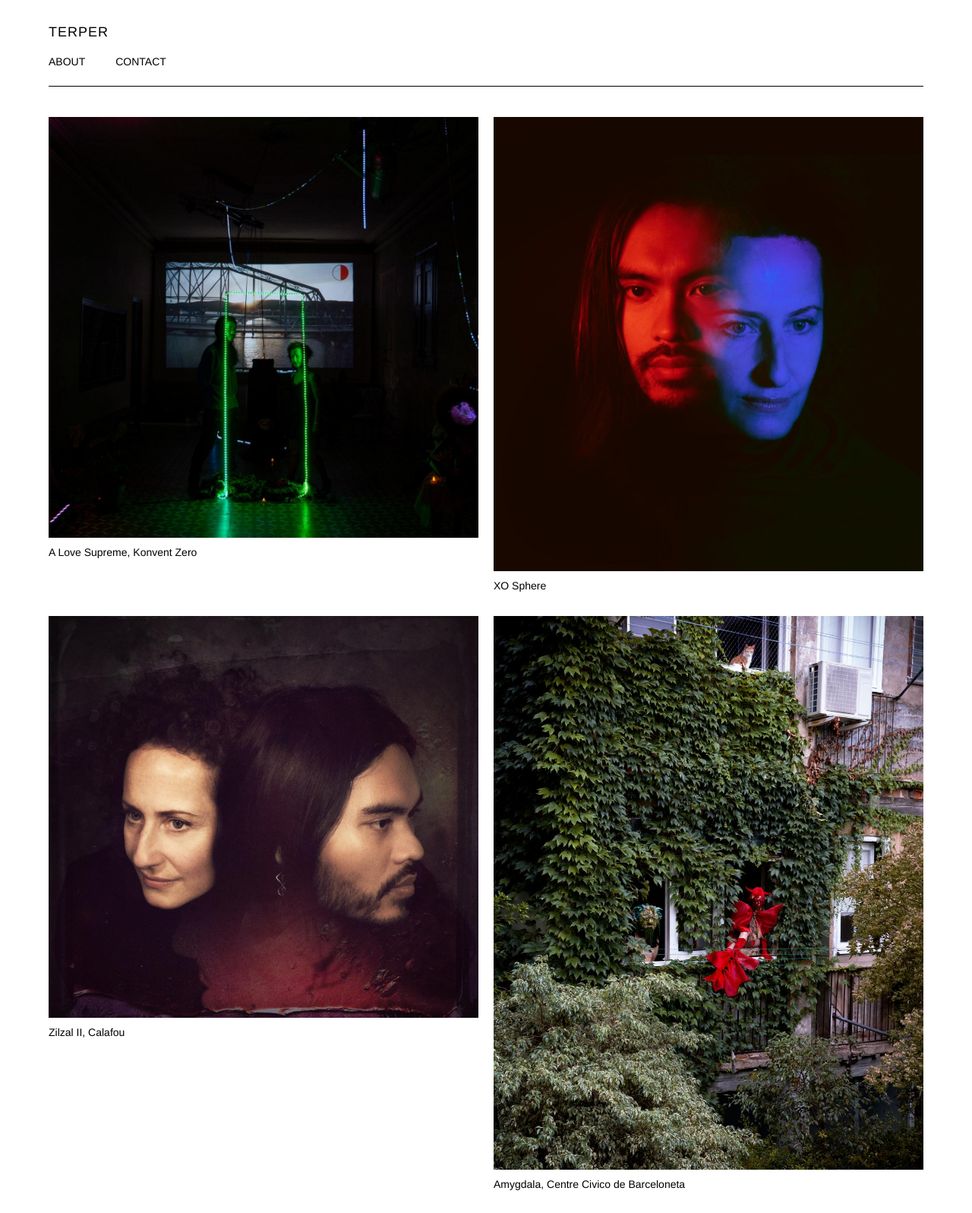
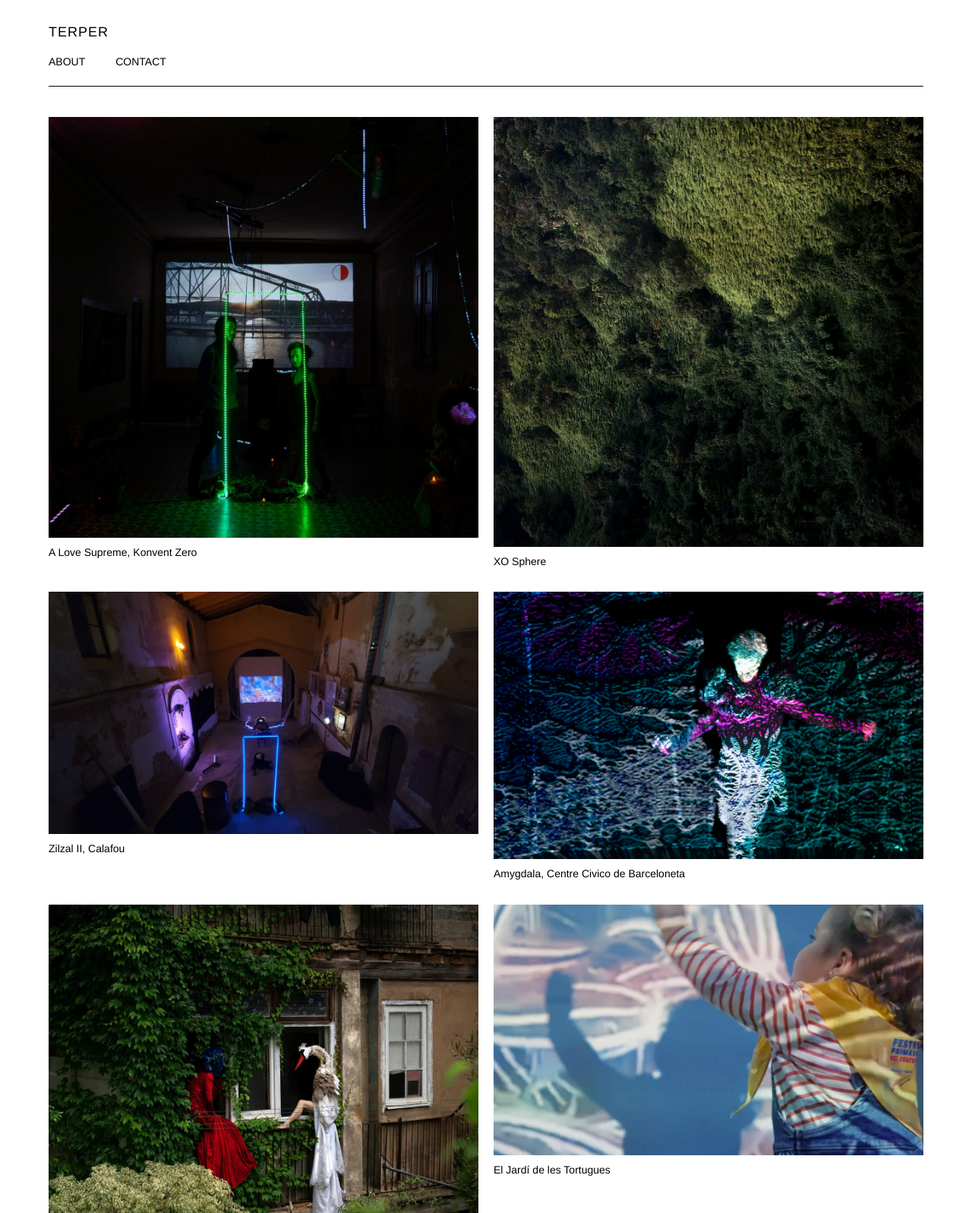
Before and after one commit to terper-club/terper.club, a plain HTML site: page index.html in a window 1280 px wide. Shown: the top 1597 px of the page at 76% size. Drawn offline with nearby package versions, Linux system fonts and the light colour scheme.

Commit message:
Add content

```diff
--- a/index.html
+++ b/index.html
@@ -252,42 +252,42 @@
 
         <div class="box">
             <a href="./xo-sphere">
-                <img src="./media/terper-montage-redBlue-1.jpg" alt="Audiovisual performance" />
+                <img src="./media/xo-sphere.jpg" alt="Audiovisual performance" />
                 <div class="box-caption">XO Sphere</div>
             </a>
         </div>
 
         <div class="box">
             <a href="./displacement-1">
-                <img src="./media/terper_duo_1.jpg" alt="Live collaboration" />
+                <img src="./media/Zilzal_Installation_1.jpg" alt="Live collaboration" />
                 <div class="box-caption">Zilzal II, Calafou</div>
             </a>
         </div>
 
         <div class="box">
             <a href="./amygdala-1">
-                <img src="./media/terper_and_chimbi.jpg" alt="Music production" />
+                <img src="./media/amygdala-barceloneta-diego-1.jpg" alt="Music production" />
                 <div class="box-caption">Amygdala, Centre Civico de Barceloneta</div>
             </a>
         </div>
 
         <div class="box">
             <a href="./velvet-seafloor">
-                <img src="./media/paola_girafa_ish.jpg" alt="Textile work" />
+                <img src="./media/terper_balcon_2.jpg" alt="Textile work" />
                 <div class="box-caption">Velvet Seafloor.</div>
             </a>
         </div>
 
         <div class="box">
             <a href="./tortuga-1">
-                <img src="./media/paola_mist_cl.jpg" alt="Textile installation" />
+                <img src="./media/jardi-tortugas-1.jpg" alt="Textile installation" />
                 <div class="box-caption">El Jardí de les Tortugues</div>
             </a>
         </div>
 
         <div class="box">
             <a href="./breathing-waves-2">
-                <img src="./media/terper_balcon_1.jpg" alt="Performance art" />
+                <img src="./media/breathing-waves-artesania-twins-1.jpg" alt="Performance art" />
                 <div class="box-caption">breathing waves (centre d'artesania)</div>
             </a>
         </div>
```
Also changed, not shown: displacement-2.html (+13 -2 lines), media/jardi-tortugas-1.jpg (added), media/xo-sphere.jpg (added).
